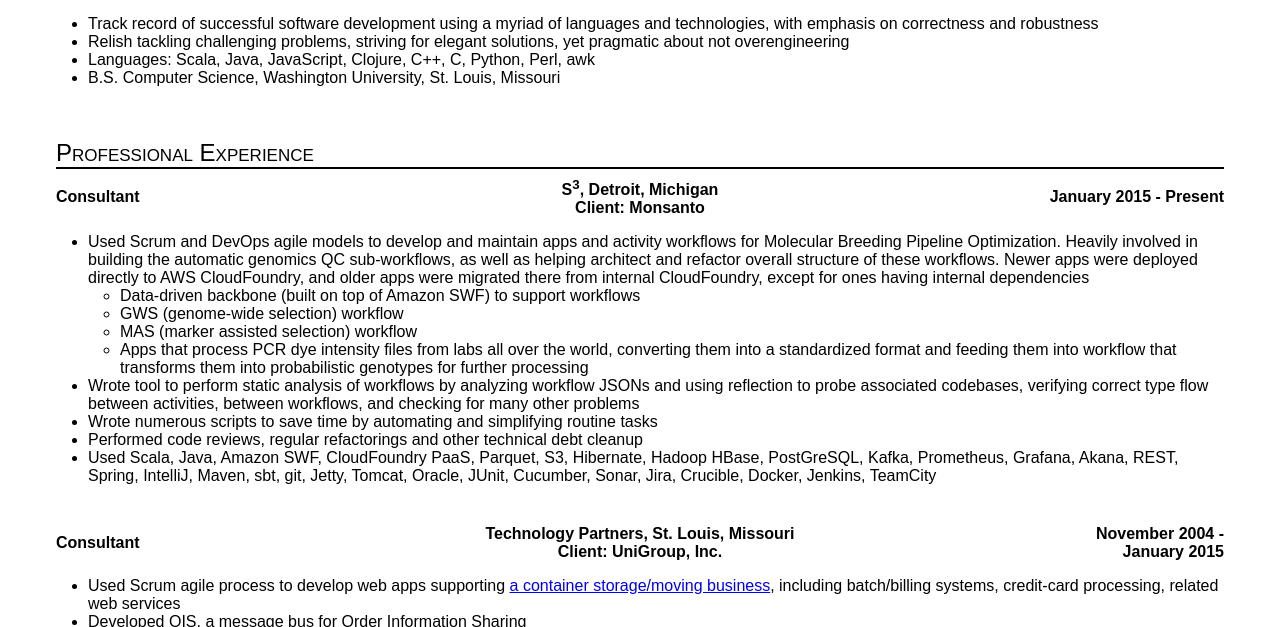
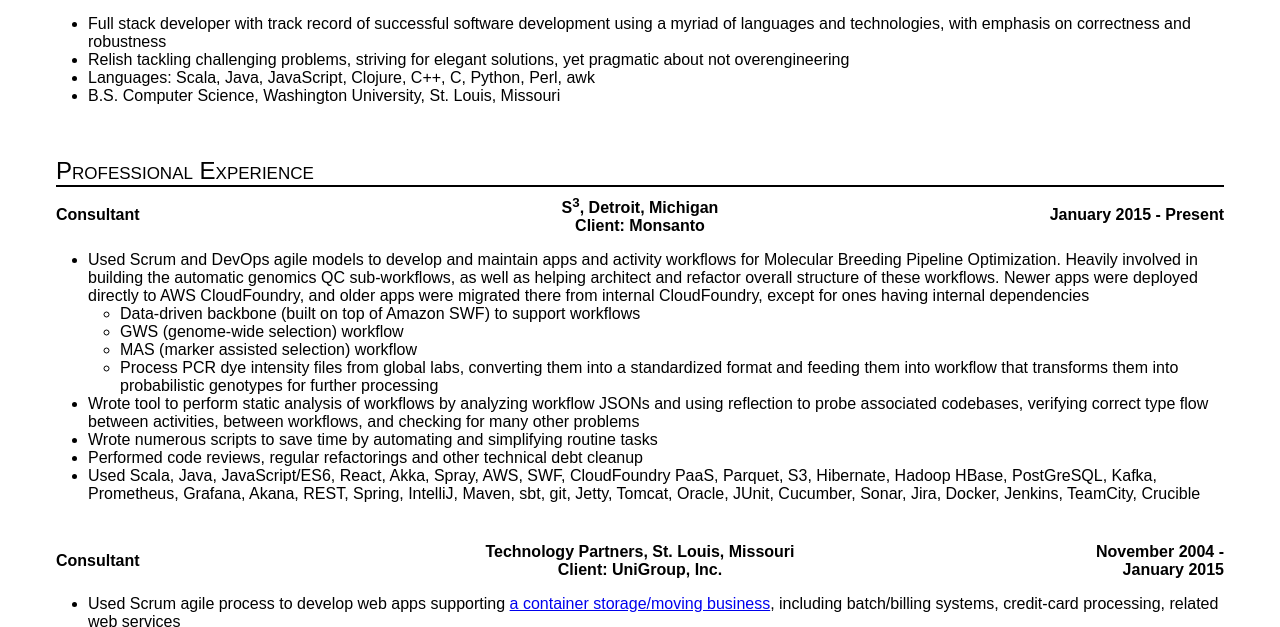
Before and after one commit to astangl/alexstangl-resume, a plain HTML site: page AlexStangl.html in a window 1280 px wide. Shown: the part 173-800 px from the top of the page. Drawn offline with Linux system fonts and the light colour scheme.

Commit message:
Update current skills

```diff
--- a/AlexStangl.html
+++ b/AlexStangl.html
@@ -35,7 +35,7 @@
   <hr>
   <div>
    <ul>
-    <li>Track record of successful software development using a myriad of languages and technologies, with emphasis on correctness and robustness</li>
+    <li>Full stack developer with track record of successful software development using a myriad of languages and technologies, with emphasis on correctness and robustness</li>
     <li>Relish tackling challenging problems, striving for elegant solutions, yet pragmatic about not overengineering</li>
     <li>Languages: Scala, Java, JavaScript, Clojure, C++, C, Python, Perl, awk</li>
     <li>B.S. Computer Science, Washington University, St. Louis, Missouri</li>
@@ -58,13 +58,13 @@
       <li>Data-driven backbone (built on top of Amazon SWF) to support workflows</li>
       <li>GWS (genome-wide selection) workflow</li>
       <li>MAS (marker assisted selection) workflow</li>
-      <li>Apps that process PCR dye intensity files from labs all over the world, converting them into a standardized format and feeding them into workflow that transforms them into probabilistic genotypes for further processing</li>
+      <li>Process PCR dye intensity files from global labs, converting them into a standardized format and feeding them into workflow that transforms them into probabilistic genotypes for further processing</li>
      </ul>
     </li>
     <li>Wrote tool to perform static analysis of workflows by analyzing workflow JSONs and using reflection to probe associated codebases, verifying correct type flow between activities, between workflows, and checking for many other problems</li>
     <li>Wrote numerous scripts to save time by automating and simplifying routine tasks</li>
     <li>Performed code reviews, regular refactorings and other technical debt cleanup</li>
-    <li>Used Scala, Java, Amazon SWF, CloudFoundry PaaS, Parquet, S3, Hibernate, Hadoop HBase, PostGreSQL, Kafka, Prometheus, Grafana, Akana, REST, Spring, IntelliJ, Maven, sbt, git, Jetty, Tomcat, Oracle, JUnit, Cucumber, Sonar, Jira, Crucible, Docker, Jenkins, TeamCity</li>
+    <li>Used Scala, Java, JavaScript/ES6, React, Akka, Spray, AWS, SWF, CloudFoundry PaaS, Parquet, S3, Hibernate, Hadoop HBase, PostGreSQL, Kafka, Prometheus, Grafana, Akana, REST, Spring, IntelliJ, Maven, sbt, git, Jetty, Tomcat, Oracle, JUnit, Cucumber, Sonar, Jira, Docker, Jenkins, TeamCity, Crucible</li>
    </ul>
   </div>
   <div class="jobblock">
```
